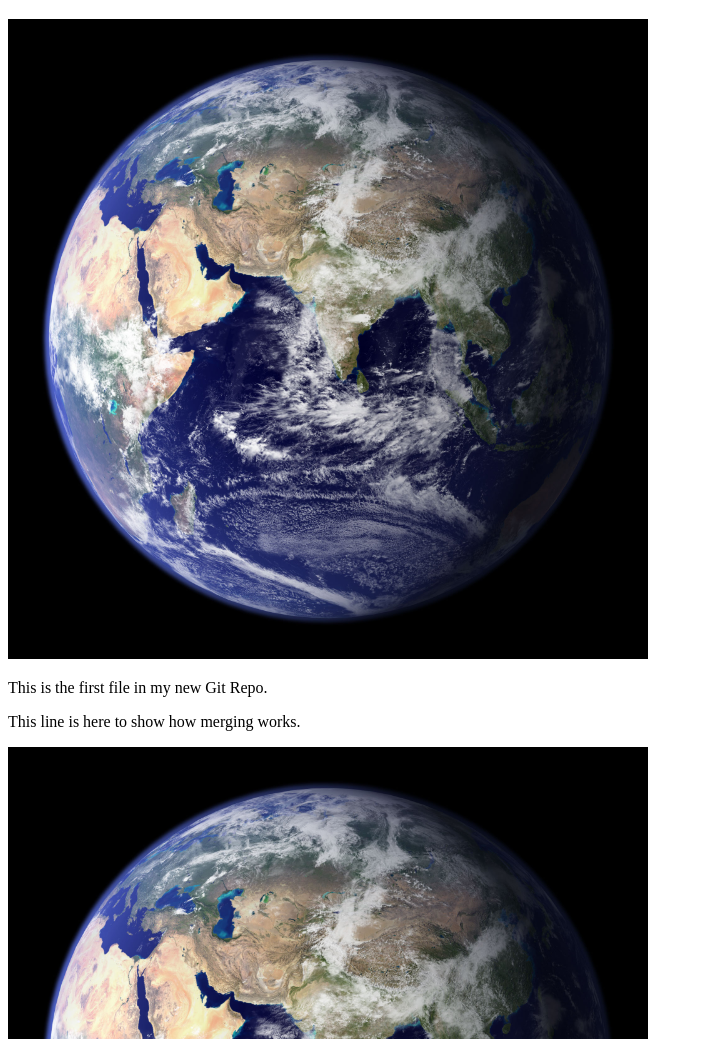
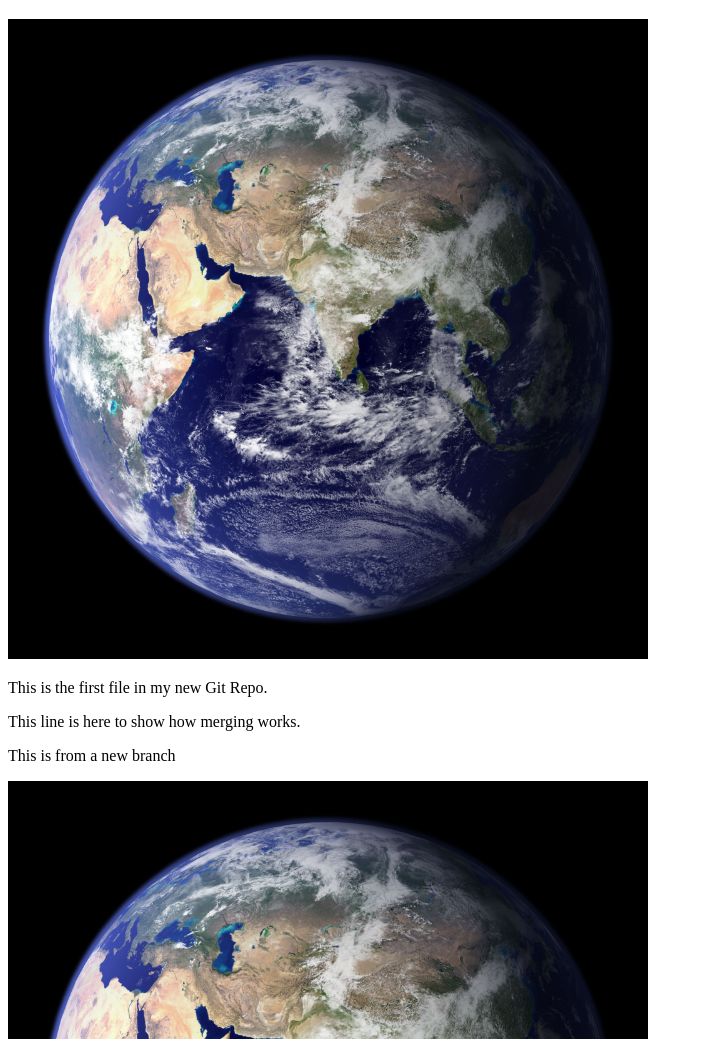
Before and after one commit to robertwmcgarrity24/gitTestRob24, a plain HTML site: page index.html in a window 1280 px wide. Shown: the part 61-1100 px from the top of the page, without its empty margins (0-703 px from the left). Drawn offline with Linux system fonts and the light colour scheme.

Commit message:
Update index.html updated html in new branch

```diff
--- a/index.html
+++ b/index.html
@@ -10,6 +10,7 @@
 <div><img src="img_hello_world.jpg" alt="Hello World from Space" style="width:100%;max-width:640px"></div>
 <p>This is the first file in my new Git Repo.</p>
 <p>This line is here to show how merging works.</p>
+<p>This is from a new branch</p>
 <div><img src="img_hello_git.jpg" alt="Hello Git" style="width:100%;max-width:640px"></div>
 
 </body>
```
